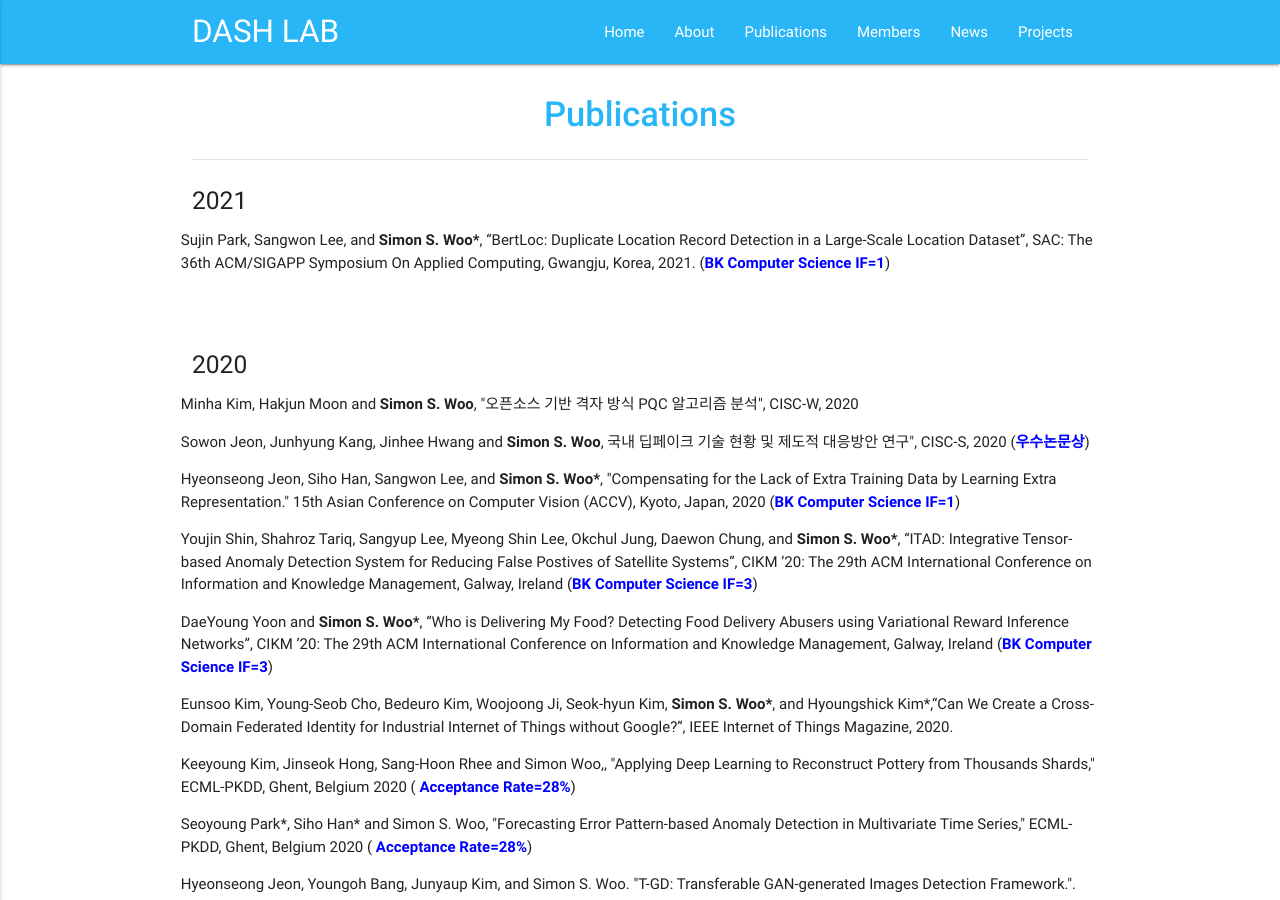
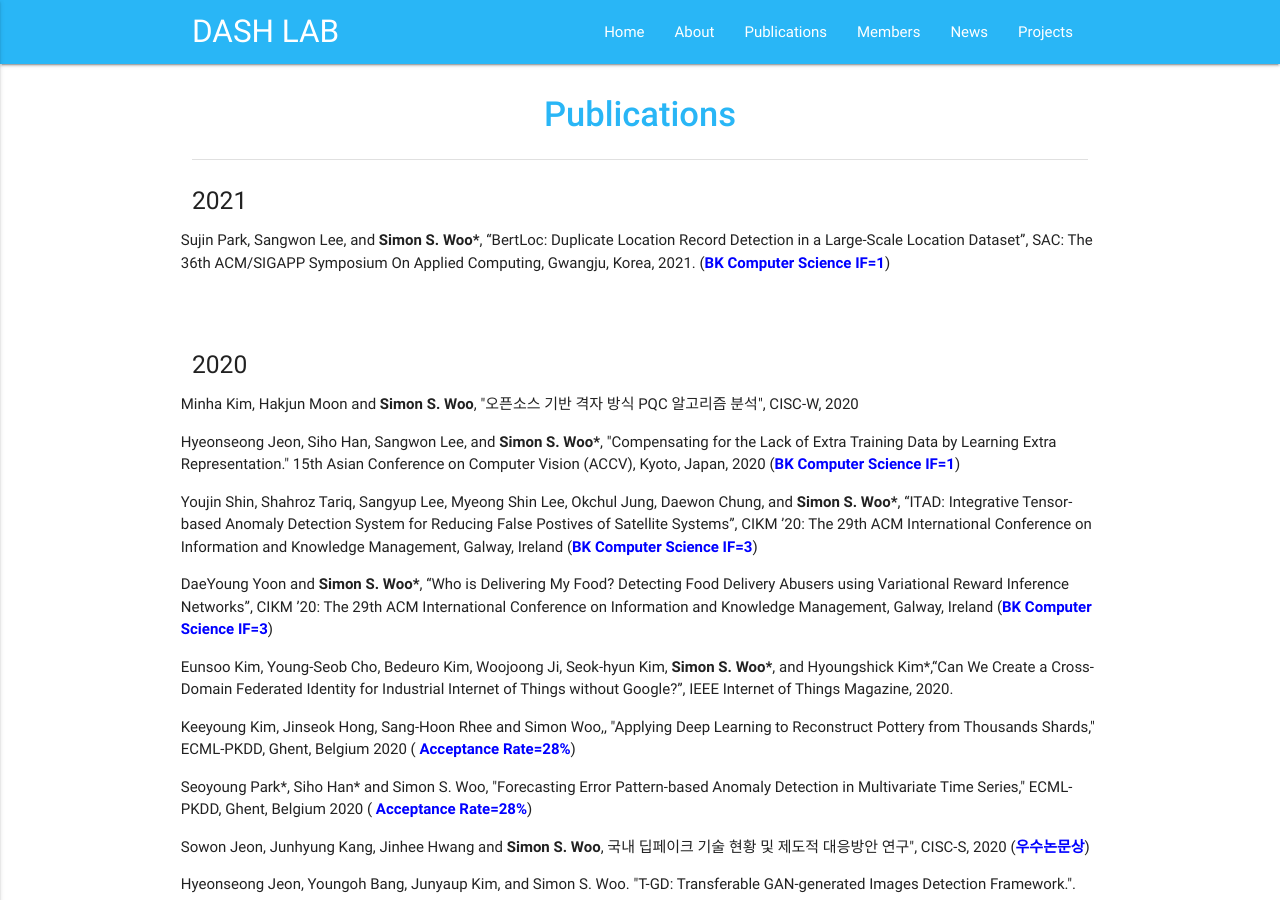
Before and after one commit to Yurim990507/DASH-Lab.github.io, a Jekyll site: the page built from example2.md, in a window 1280 px wide and 900 px high. Built offline with Jekyll 4.4.1, drawn with Linux system fonts in a browser that asks for light colours; part of the change alters nothing that is shown.

Commit message:
Update example2.md

```diff
--- a/example2.md
+++ b/example2.md
@@ -25,8 +25,6 @@ permalink: /Publications/
 
 <p> Minha Kim, Hakjun Moon and <b>Simon S. Woo</b>, "오픈소스 기반 격자 방식 PQC 알고리즘 분석", CISC-W, 2020 </p>
 
-<p> Sowon Jeon, Junhyung Kang, Jinhee Hwang and <b>Simon S. Woo</b>, 국내 딥페이크 기술 현황 및 제도적 대응방안 연구", CISC-S, 2020 (<b><font color='blue'>우수논문상</font></b>)</p>
-
 <p> Hyeonseong Jeon, Siho Han, Sangwon Lee, and <b>Simon S. Woo*</b>, "Compensating for the Lack of Extra Training Data by Learning Extra Representation." 15th Asian Conference on Computer Vision (ACCV), Kyoto, Japan, 2020  (<b><font color='blue'>BK Computer Science IF=1</font></b>)</p>
 
 <p> Youjin Shin, Shahroz Tariq, Sangyup Lee, Myeong Shin Lee, Okchul Jung, Daewon Chung, and <b>Simon S. Woo*</b>, “ITAD: Integrative Tensor-based Anomaly Detection System for Reducing False Postives of Satellite Systems”, CIKM ’20: The 29th ACM International Conference on Information and Knowledge Management, Galway, Ireland (<b><font color='blue'>BK Computer Science IF=3</font></b>)</p>
@@ -38,6 +36,8 @@ permalink: /Publications/
  <p>Keeyoung Kim, Jinseok Hong, Sang-Hoon Rhee and Simon Woo,, "Applying Deep Learning to Reconstruct Pottery from Thousands Shards," ECML-PKDD, Ghent, Belgium 2020 (<b><font color='blue'> Acceptance Rate=28%</font></b>)</p>
 
  <p>Seoyoung Park*, Siho Han* and Simon S. Woo, "Forecasting Error Pattern-based Anomaly Detection in Multivariate Time Series," ECML-PKDD, Ghent, Belgium 2020 (<b><font color='blue'> Acceptance Rate=28%</font></b>)</p>
+
+ <p> Sowon Jeon, Junhyung Kang, Jinhee Hwang and <b>Simon S. Woo</b>, 국내 딥페이크 기술 현황 및 제도적 대응방안 연구", CISC-S, 2020 (<b><font color='blue'>우수논문상</font></b>)</p>
 
  <p> Hyeonseong Jeon, Youngoh Bang, Junyaup Kim, and Simon S. Woo. "T-GD: Transferable GAN-generated Images Detection Framework.". Thirty-seventh International Conference on Machine Learning  (ICML), Vienna, Austria, 2020 (<b><font color='blue'>BK Computer Science IF=4, Acceptance Rate=21.8%</font></b>) </p>
 
```
